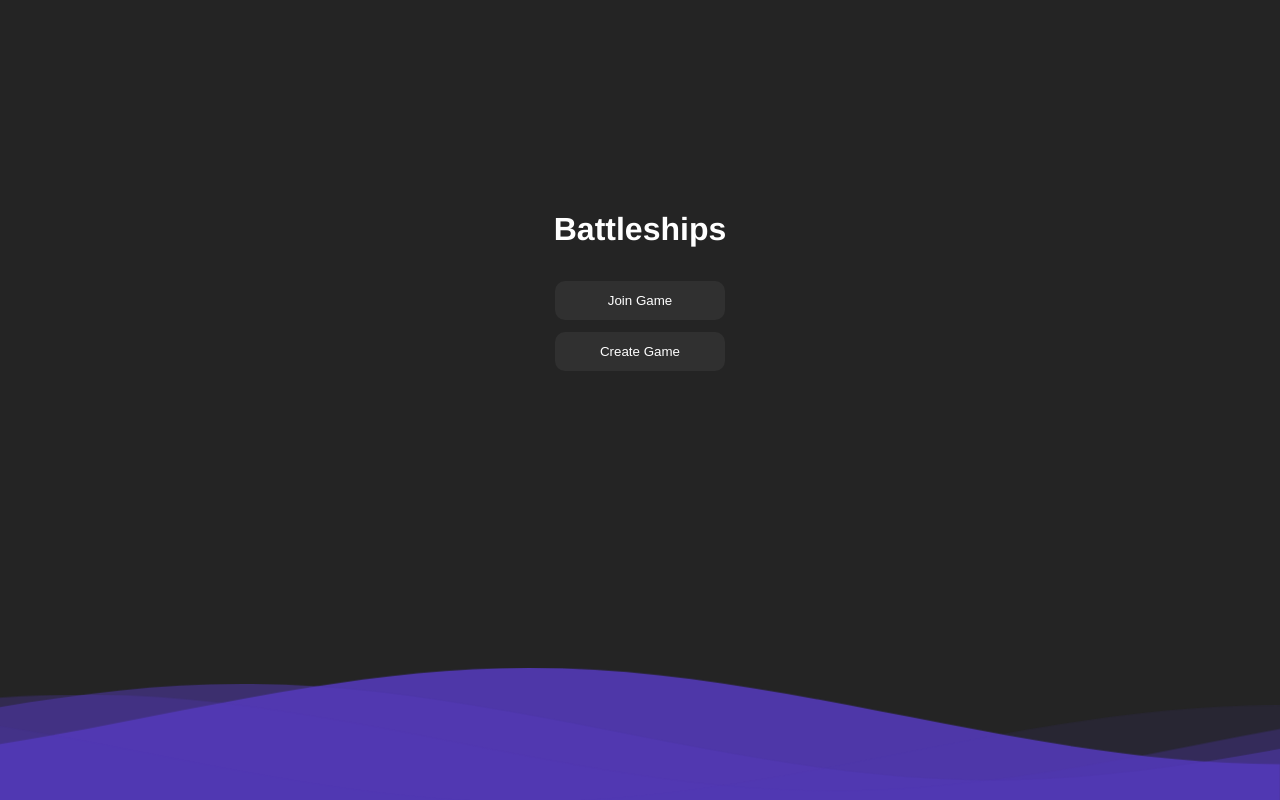
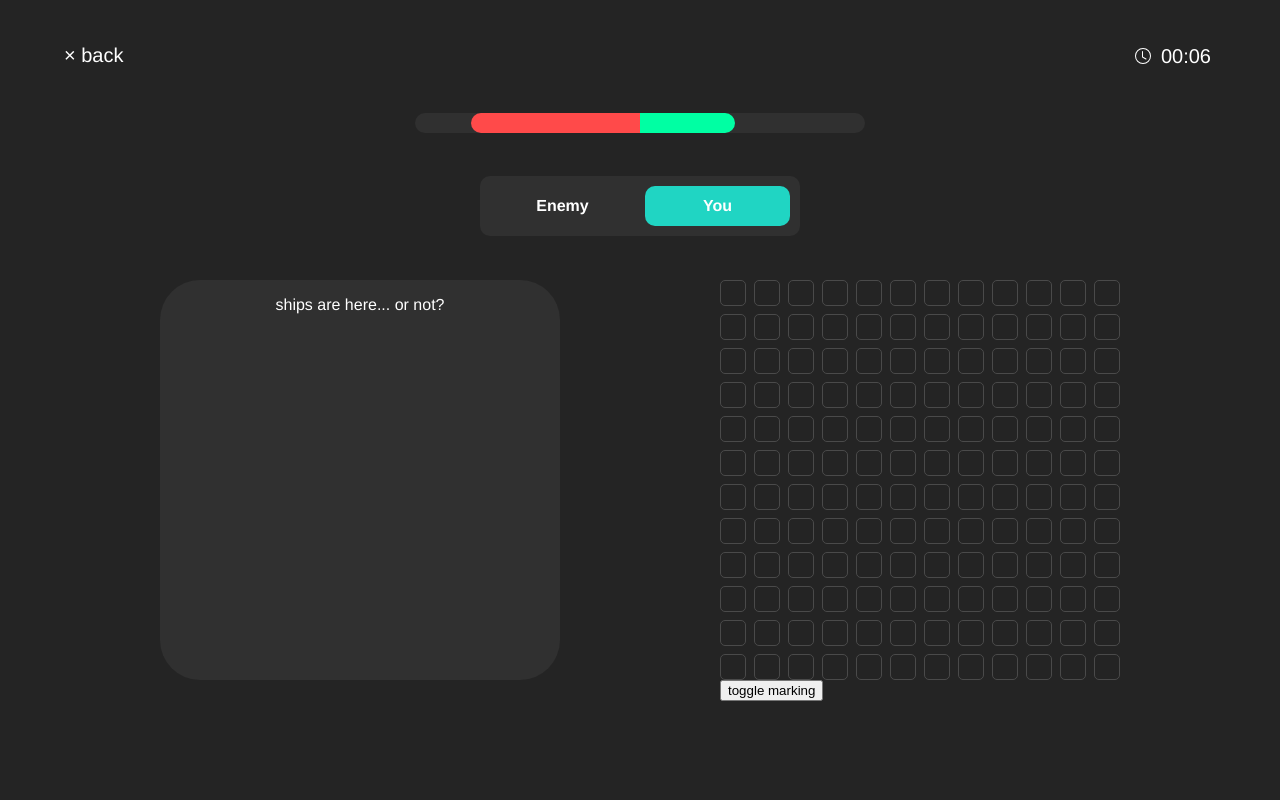
Before and after one commit to h0rzn/sink-ships, a Vue app: page / in a window 1280 px wide. Built offline with nearby package versions, Linux system fonts and the light colour scheme.

Commit message:
map & cell refactor

```diff
--- a/src/components/HomeScreen.vue
+++ b/src/components/HomeScreen.vue
@@ -22,7 +22,7 @@ import ShipGame from './game/ShipGame.vue';
 import StartSession from './StartSession.vue';
 import WavesContainer from './base/WavesContainer.vue';
 
-const ingame = ref<boolean>(false);
+const ingame = ref<boolean>(true);
 const startSessionWin = ref();
 const startType = ref<string>("create");
 
--- /dev/null
+++ b/src/components/game/map/AltCell.vue
@@ -0,0 +1,99 @@
+<template>
+    <div
+        ref="cell"
+        class="cell"
+        :class="{ 'miss': props.state === 1 }"
+        @click="onClick"
+        @mouseover="onMouseOver"
+        @mouseleave="onMouseLeave"
+    />
+
+</template>
+
+<script setup lang="ts">
+import { onMounted, ref, watch } from 'vue';
+
+const cell = ref();
+
+const marked = ref<boolean>(false)
+
+const mark = () => {
+    console.log("mark")
+    marked.value = true;
+}
+
+const unmark = () => {
+    console.log("unmark")
+    marked.value = false;
+}
+
+const props = defineProps<{
+    row: number,
+    col: number,
+    state: number;
+}>()
+
+const emit = defineEmits(['cell-click', 'cell-hover', 'cell-hover-leave']);
+
+// onMounted(() => {
+
+// })
+
+const onClick = (event: MouseEvent) => {
+    emit("cell-click", props.row, props.col);
+}
+
+const onMouseOver = (event: MouseEvent) => {
+    emit("cell-hover", props.row, props.col);
+}
+
+const onMouseLeave = (event: MouseEvent) => {
+    emit("cell-hover-leave", props.row, props.col);
+}
+
+watch(props, (update) => {
+    mark();
+})
+
+
+defineExpose({mark, unmark})
+
+</script>
+
+<style>
+.hoverable {
+    transform-origin: center center;
+    transition: transform .2s;
+}
+.hoverable:hover {
+    transform: scale(1.1, 1.1);
+}
+
+.fadeout {
+    transform-origin: center center;
+    transition: transform .2s;
+    transform: scale(1, 1);
+}
+
+
+.cell {
+    border-radius: 5px;
+    border: 1px solid #4a4a4a;
+}
+
+.hit {
+    background: linear-gradient(121deg, rgba(35,255,149,1) 0%, rgba(25,189,110,1) 58%);
+    border: 1px solid rgb(35,255,149);
+}
+
+.miss {
+    background: rgb(210,210,210);
+    background: linear-gradient(120deg, rgba(210,210,210,1) 0%, rgba(160,160,160,1) 58%);
+}
+/*
+.active {
+    background: rgb(35,255,149);
+    background: linear-gradient(121deg, rgba(35,255,149,1) 0%, rgba(25,189,110,1) 58%);
+} */
+
+</style>
--- a/src/components/game/map/BaseMap.vue
+++ b/src/components/game/map/BaseMap.vue
@@ -1,49 +1,63 @@
 <template>
 	<div id="map">
-		<MapCell
-			class="cell"
-			v-for="index in 16"
-			:key="index"
-			ref="cellRefs"
-			:row="xByIdx(index)"
-			:col="yByIdx(index)"
-			:state="0"
-			@click="onClick"
-			@mouseover="onMouseOver"
-			@mouseleave="onMouseLeave"
-		/>
-
+		<template v-for="(row, r) in states" :key="r">
+			<AltCell
+				v-for="(cell, c) in row"
+				:key="cell.toString()+'_'+r.toString()"
+				:row="r"
+				:col="c"
+				:state="cell"
+				@cell-click="onClick"
+				@cell-hover="onMouseOver"
+				@cell-hover-leave="onMouseLeave"
+			/>
+		</template>
 	</div>
+	<button @click="markMode = !markMode; console.log('toggled markmode')">toggle marking</button>
 </template>
 
 <script setup lang="ts">
-import { ref } from 'vue';
-import MapCell from './MapCell.vue';
+import { onMounted, ref } from 'vue';
+import AltCell from './AltCell.vue';
 
-const size = 16;
-const rowCount = 4;
-
+const props = defineProps({
+	placeMode: { type: Boolean }
+})
 const emit = defineEmits(["events"])
 
-const cellRefs = ref<typeof MapCell[]>([]);
+const size = 144;
+const rowCount = 12;
 
-const xByIdx = (idx: number) => {
-	return Math.floor((idx - 1) / size);
-}
+const states = ref<number[][]>([]);
+const markMode = ref(false);
 
-const yByIdx = (idx: number) => {
-	return (idx - 1)  % size;
-}
+type cords = [number, number];
+const marks = ref<cords[]>();
+
+onMounted(() => {
+	for (let row = 0; row < 12; row++) {
+		let r: number[] = [];
+		for (let col = 0; col < 12; col++) {
+			r.push(0)
+		}
+		states.value.push(r);
+	}
+
+})
 
 const onClick = (x : number, y: number) => {
+	console.log("on click base map", x, y, states.value[x][y])
 	emit("events", "click", x, y);
 
-	let idx = (x * rowCount) + y;
-	if (idx >= 0 && idx < size) {
-		if (cellRefs.value) {
-			cellRefs.value[idx]?.updateStyle(3);
-		}
-	}
+	// let idx = idxByCords(x, y);
+	// if (idx >= 0 && idx < size) {
+	// 	if (cellRefs.value) {
+	// 		// cellRefs.value[idx]?.updateStyle(3);
+	// 		cellRefs.value[idx]?.mark();
+	// 	}
+	// }
+	// states.value[x][y] = 1;
+
 }
 
 const onMouseLeave = (x: number, y: number) => {
@@ -53,10 +67,40 @@ const onMouseLeave = (x: number, y: number) => {
 }
 
 const onMouseOver = (x: number, y: number) => {
-	console.log("over", x, y)
-
 	emit("events", "mouseover", x, y);
 }
+
+const markRange = (x1: number, y1: number, len: number) => {
+	const inRange = x1 >= 0 &&
+		x1 <= rowCount &&
+		y1 >= 0 &&
+		y1 <= rowCount
+
+	if (!inRange) {
+		return;
+	}
+
+	console.log("marking")
+
+
+	for (let n = y1; n <y1+len; n++) {
+		// test.value[x1][n] = 1;
+
+		let a = states.value.at(x1);
+		let b = a?.at(n)
+		if (a && b) {
+			console.log("mark", x1, n);
+
+			// marks.value.push([x1, b]);
+			states.value[x1][b] = 1;
+		}
+	}
+}
+
+
+
+defineExpose({markRange})
+
 </script>
 
 <style>
@@ -64,14 +108,10 @@ const onMouseOver = (x: number, y: number) => {
     height: 400px;
     width: 400px;
     display: grid;
-    grid-template-rows: 25% 25% 25% 25%;
-    grid-template-columns: 25% 25% 25% 25%;
-    background-color: #303030;
-    border-radius: 10%;
-}
+	row-gap: 8px;
+	column-gap: 8px;
+	grid-template-rows: repeat(12, 1fr);;
+	grid-template-columns: repeat(12, 1fr);
 
-.cell {
-    width: 100px;
-    height: 100px;
 }
 </style>
--- a/src/components/game/map/PlaceMap.vue
+++ b/src/components/game/map/PlaceMap.vue
@@ -1,14 +1,36 @@
 <template>
 	<div id="playmap">
-		<BaseMap />
+		<BaseMap
+			ref="map"
+			:place-mode="true"
+			@events="handleEvents"/>
 	</div>
 
 </template>
 
 <script setup lang="ts">
+import { ref } from 'vue';
 import BaseMap from './BaseMap.vue';
 
+const map = ref();
 
+const shipLen = ref(3);
+
+
+const handleEvents = (event: string, x: number, y: number) => {
+	// console.log("placemap event:", event, x, y)
+	switch (event) {
+		case "mouseover":
+			onOver(x, y)
+			break;
+		default:
+			break;
+	}
+}
+
+const onOver = (x: number, y: number) => {
+	map.value.markRange(x, y, shipLen.value)
+}
 </script>
 
 <style>
```
